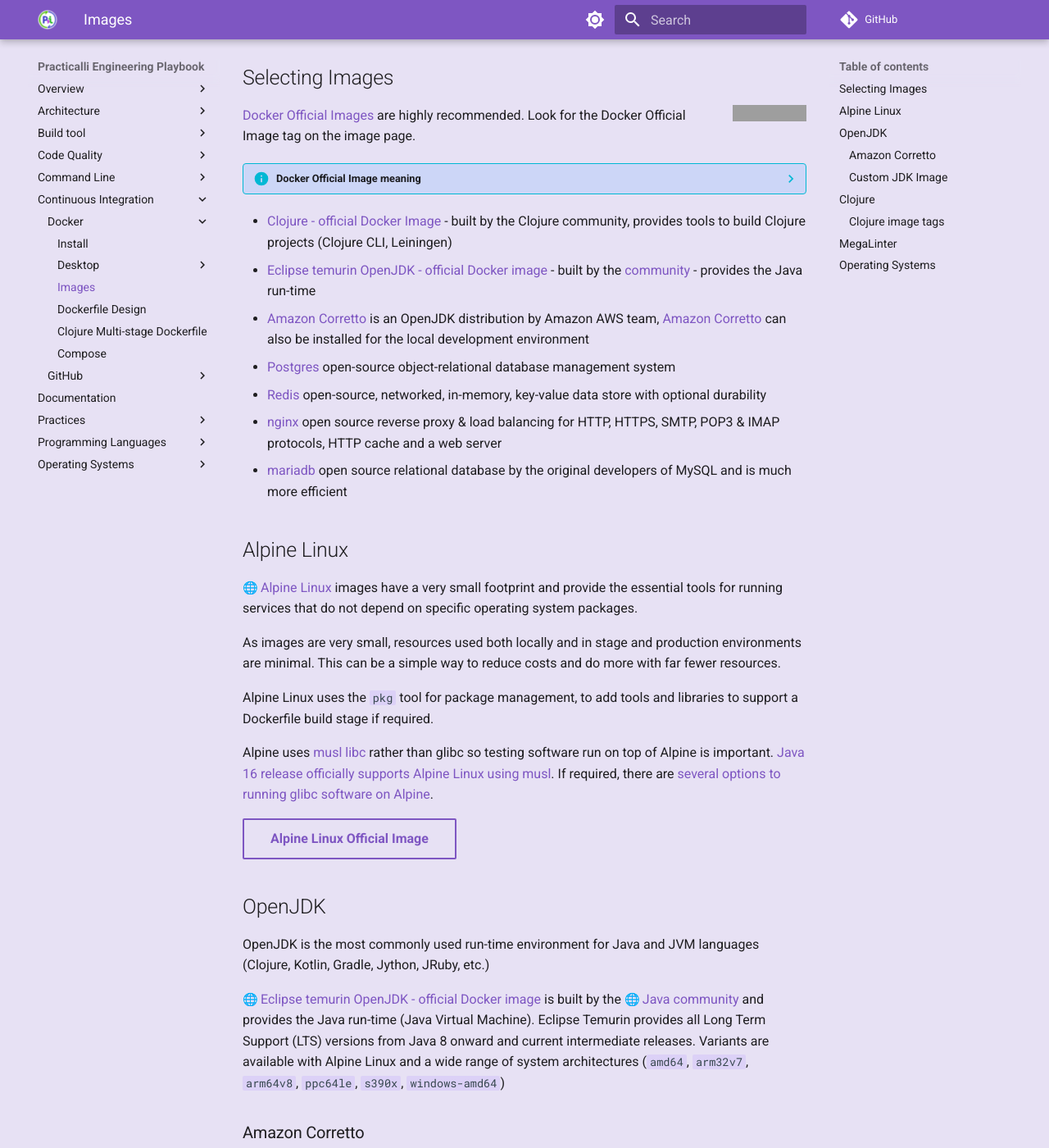
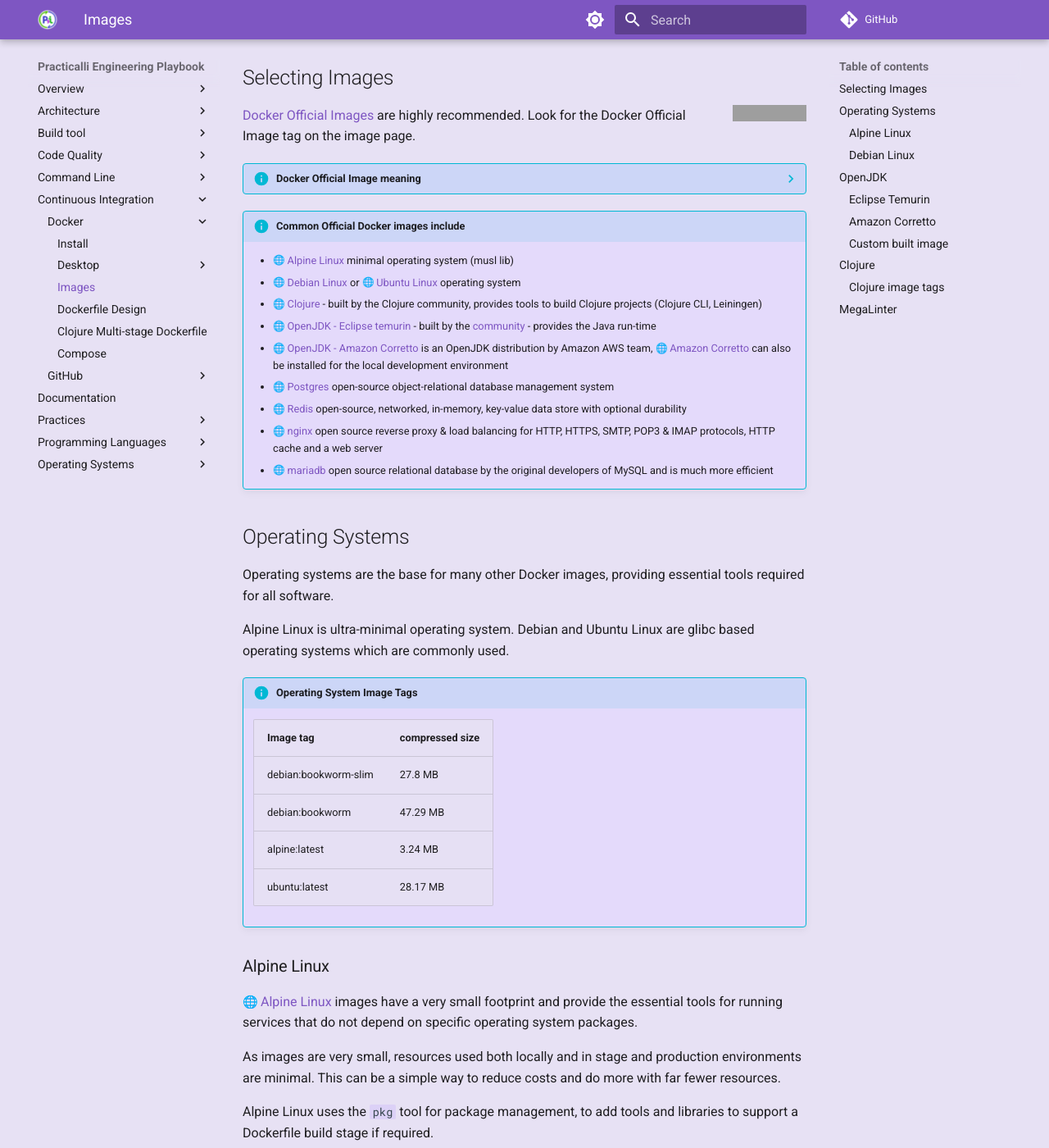
Before and after one commit to practicalli/engineering-playbook, an MkDocs documentation site: the page built from docs/continuous-integration/docker/images.md, in a window 1280 px wide and 1400 px high, scrolled down 194 px. Shown: the whole window at 82% size. Built offline with MkDocs 1.6.1 and Material for MkDocs 9.7.7, drawn with Linux system fonts in a browser that asks for light colours; emoji names are drawn with the system emoji font; plug-ins that fetch from the network failed and are left out; comment, search, counter and statistics services are not loaded; some of the changed text lies outside the part shown; grey boxes are pictures that could not be loaded.

Commit message:
ci: docker operating system image updates

````diff
--- a/docs/continuous-integration/docker/images.md
+++ b/docs/continuous-integration/docker/images.md
@@ -16,16 +16,37 @@
 
     However, if time was invested in creating an image good enough to pass the Docker review, then it has a higher probability of being a useful image that others that are not official.
 
-- [Clojure - official Docker Image](https://hub.docker.com/_/clojure/) - built by the Clojure community, provides tools to build Clojure projects (Clojure CLI, Leiningen)
-- [Eclipse temurin OpenJDK - official Docker image](https://hub.docker.com/_/eclipse-temurin) - built by the [community](https://adoptium.net/) - provides the Java run-time
-- [Amazon Corretto](https://hub.docker.com/_/amazoncorretto) is an OpenJDK distribution by Amazon AWS team, [Amazon Corretto](https://aws.amazon.com/corretto/) can also be installed for the local development environment
-- [Postgres](https://hub.docker.com/_/postgres) open-source object-relational database management system
-- [Redis](https://hub.docker.com/_/redis) open-source, networked, in-memory, key-value data store with optional durability
-- [nginx](https://hub.docker.com/_/nginx) open source reverse proxy & load balancing for HTTP, HTTPS, SMTP, POP3 & IMAP protocols, HTTP cache and a web server
-- [mariadb](https://hub.docker.com/_/mariadb) open source relational database by the original developers of MySQL and is much more efficient
+
+!!! INFO "Common Official Docker images include"
+
+    - [:globe_with_meridians: Alpine Linux](https://hub.docker.com/_/alpine) minimal operating system (musl lib)
+    - [:globe_with_meridians: Debian Linux](https://hub.docker.com/_/debian) or [:globe_with_meridians: Ubuntu Linux](https://hub.docker.com/_/ubuntu) operating system
+    - [:globe_with_meridians: Clojure](https://hub.docker.com/_/clojure/) - built by the Clojure community, provides tools to build Clojure projects (Clojure CLI, Leiningen)
+    - [:globe_with_meridians: OpenJDK - Eclipse temurin](https://hub.docker.com/_/eclipse-temurin) - built by the [community](https://adoptium.net/) - provides the Java run-time
+    - [:globe_with_meridians: OpenJDK - Amazon Corretto](https://hub.docker.com/_/amazoncorretto) is an OpenJDK distribution by Amazon AWS team, [:globe_with_meridians: Amazon Corretto](https://aws.amazon.com/corretto/) can also be installed for the local development environment
+    - [:globe_with_meridians: Postgres](https://hub.docker.com/_/postgres) open-source object-relational database management system
+    - [:globe_with_meridians: Redis](https://hub.docker.com/_/redis) open-source, networked, in-memory, key-value data store with optional durability
+    - [:globe_with_meridians: nginx](https://hub.docker.com/_/nginx) open source reverse proxy & load balancing for HTTP, HTTPS, SMTP, POP3 & IMAP protocols, HTTP cache and a web server
+    - [:globe_with_meridians: mariadb](https://hub.docker.com/_/mariadb) open source relational database by the original developers of MySQL and is much more efficient
 
 
-## Alpine Linux
+## Operating Systems
+
+Operating systems are the base for many other Docker images, providing essential tools required for all software.
+
+Alpine Linux is ultra-minimal operating system.  Debian and Ubuntu Linux are glibc based operating systems which are commonly used.
+
+!!! INFO "Operating System Image Tags"
+
+    | Image tag            | compressed size |
+    | ---                  | ---             |
+    | debian:bookworm-slim | 27.8 MB         |
+    | debian:bookworm      | 47.29 MB        |
+    | alpine:latest        | 3.24 MB         |
+    | ubuntu:latest        | 28.17 MB        |
+
+
+### Alpine Linux
 
 [:globe_with_meridians: Alpine Linux](https://www.alpinelinux.org/) images have a very small footprint and provide the essential tools for running services that do not depend on specific operating system packages.
 
@@ -38,10 +59,34 @@
 [Alpine Linux Official Image](https://hub.docker.com/_/alpine){target=_blank .md-button}
 
 
+### Debian Linux
+
+[:globe_with_meridians: Debian Linux](https://www.debian.org/) is a completely free operating system.
+
+`bookworm` is the name for Debian Linux 12, the latest stable release.
+
+Debian Slim image provides a glib based operating system with a relatively minimal size, although not as small as Alpine Linux.
+
+
+!!! EXAMPLE "Debian Linux latest stable image - slim variant"
+    ```Dockerfile
+    FROM debian:bookworm-slim
+    ```
+
+Ubuntu Linux is built from Debian Linux, adding kernel patches, sudo adminstrative access and other enhancements.
+
+[Debian Linux](https://hub.docker.com/_/debian){target=_blank .md-button}
+[Ubuntu](https://hub.docker.com/_/ubuntu){target=_blank .md-button}
+
 
 ## OpenJDK
 
-OpenJDK is the most commonly used run-time environment for Java and JVM languages (Clojure, Kotlin, Gradle, Jython, JRuby, etc.)
+OpenJDK is the most commonly used run-time environment for Java and JVM languages (Clojure, Kotlin, Scala, Gradle, Jython, JRuby, etc.).
+
+A permissive use and distribution license is provided by all OpenJDK image variants.
+
+
+### Eclipse Temurin
 
 [:globe_with_meridians: Eclipse temurin OpenJDK - official Docker image](https://hub.docker.com/_/eclipse-temurin) is built by the [:globe_with_meridians: Java community](https://adoptium.net/) and provides the Java run-time (Java Virtual Machine).  Eclipse Temurin provides all Long Term Support (LTS) versions from Java 8 onward and current intermediate releases.  Variants are available with Alpine Linux and a wide range of system architectures (`amd64`, `arm32v7`, `arm64v8`, `ppc64le`, `s390x`, `windows-amd64`)
 
@@ -53,7 +98,7 @@
 [Amazon Corretto](https://aws.amazon.com/corretto/) can also be installed for the local development environment, providing a consistent run-time between development and production.
 
 
-### Custom JDK Image
+### Custom built image
 
 OpenJDK can be built with a custom set of modules, optomising the size of a container used to run a Java or JVM service
 
````
Also changed, not shown: other parts of docs/continuous-integration/docker/images.md (+0 -8 lines).
